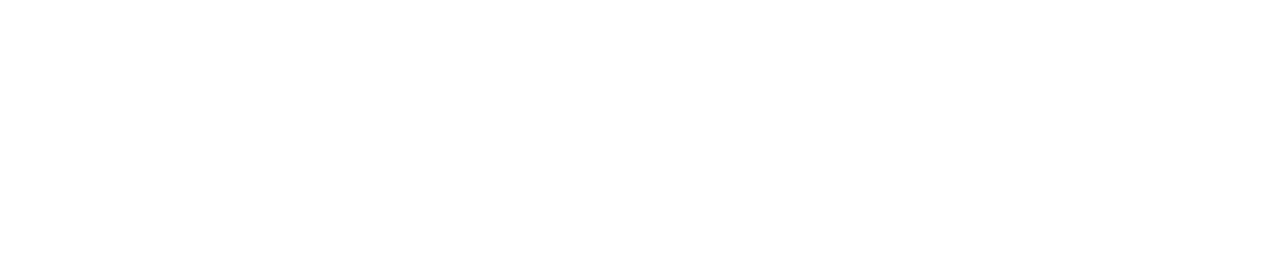
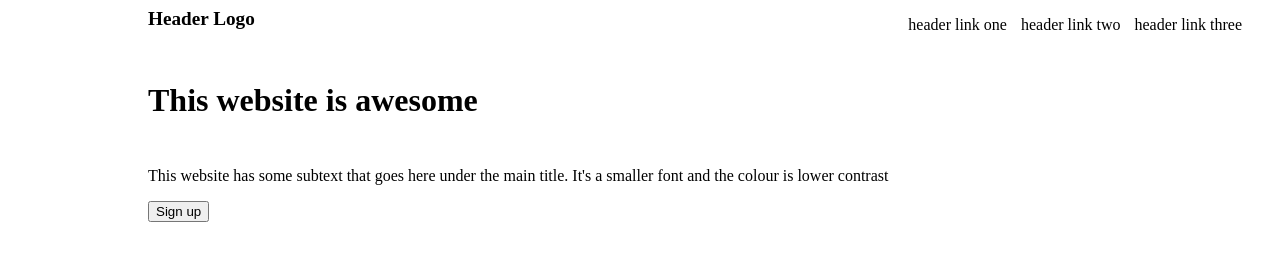
Before and after one commit to FilthyJoJo/project-landing-page, a plain HTML site: page index.html in a window 1280 px wide. Drawn offline with Linux system fonts and the light colour scheme.

Commit message:
Add header, links, and hero text without styling

```diff
--- a/index.html
+++ b/index.html
@@ -5,8 +5,25 @@
     <meta http-equiv="X-UA-Compatible" content="IE=edge">
     <meta name="viewport" content="width=device-width, initial-scale=1.0">
     <title>Document</title>
+    <link rel="stylesheet" href="styles.css">
 </head>
 <body>
+    <header>Header Logo</header>
+<div class="links">
+    <ul>
+        <li><a>header link one</a></li>
+        <li><a>header link two</a></li>
+        <li><a>header link three</a></li>
+    </ul>
+</div>
 
+<div class="hero">
+    <p>This website is awesome</p>
+</div>
+
+<div class="hero-sub">
+    <p>This website has some subtext that goes here under the main title. It's a smaller font and the colour is lower contrast</p>
+</div>
+<button>Sign up</button>
 </body>
 </html>
--- a/styles.css
+++ b/styles.css
@@ -0,0 +1,40 @@
+ul {
+    list-style: none;
+
+}
+
+li {
+    display: inline-block;
+    margin-right: 10px;
+}
+
+.links {
+    display: flex;
+    justify-content: end;
+    margin-right: 20px;
+    align-items: start;
+    margin-top: -30px;
+}
+
+header {
+    margin-left: 140px;
+    font-weight: bold;
+    font-size: larger;
+}
+
+.hero {
+    display: flex;
+    margin-left: 140px;
+    font-weight: bold;
+    font-size: xx-large;
+}
+
+.hero-sub {
+    display: flex;
+    margin-left: 140px;
+    flex-wrap: wrap;
+}
+
+button {
+    margin-left: 140px;
+}
```
Also changed, not shown: 1 other file.
